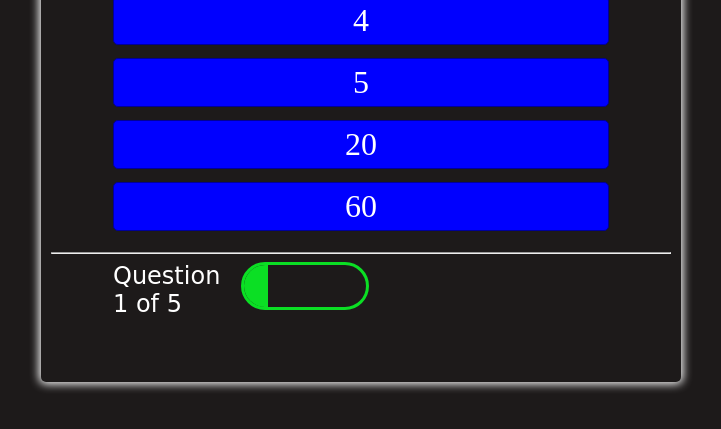
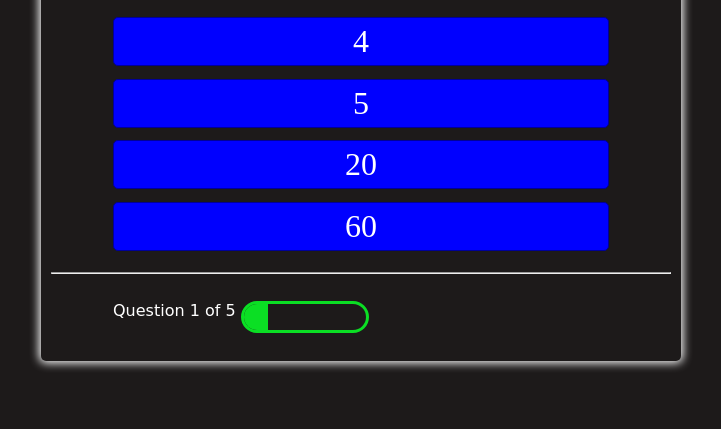
Before and after one commit to tanmichael1/Quiz-Javascript, a plain HTML site: page index.html in a window 1280 px wide. Both pictures are taken after a click on the button "Start". Shown: the part 299-728 px from the top of the page, without its empty margins (279-1000 px from the left). Drawn offline with Linux system fonts and the light colour scheme.

Commit message:
Controls align buttons and change padding

```diff
--- a/index.html
+++ b/index.html
@@ -51,7 +51,7 @@
             </div>
         </div>
         <hr>
-        <div id="hud" style="float:left; width:100vw">
+        <div id="hud">
 
 
             <div id="progressText" class="hud-prefix">
@@ -62,16 +62,16 @@
 
 </div>
 
-
+        <div id="control-buttons" class="controls hud-prefix">
+            <button id="check-btn" class="check-btn btn hide">Check</button>
+            <button id="next-btn" class="next-btn btn hide">Next</button>
+        </div>
 
 
 </div>
 
 
-        <div class="controls">
-            <button id="check-btn" class="check-btn btn hide">Check</button>
-            <button id="next-btn" class="next-btn btn hide">Next</button>
-        </div>
+
     </div>
 
     <div id="end" class="container hide">
--- a/styles.css
+++ b/styles.css
@@ -192,6 +192,7 @@ body.wrong {
   display: flex;
   justify-content: center;
   align-items: center;
+  margin-left: 10%;
 }
 
 .hide {
@@ -260,13 +261,12 @@ body.wrong {
 
 #mainPage {
   /*text-align: center;*/
-  padding-bottom: 5%;
 }
 
 #progressBar {
   float: left;
   width: 10vw;
-  height: 3rem;
+  height: 2rem;
   border: 0.2rem solid rgb(11, 223, 36);
 
   border-radius: 50px;
@@ -280,7 +280,7 @@ body.wrong {
 }
 
 .hud-prefix {
-  font-size: 1.5rem;
+  font-size: 1rem;
   display: inline;
   width: 100%;
 }
@@ -290,12 +290,19 @@ body.wrong {
 }
 
 #hud {
-  display: inline-block;
   justify-content: space-between;
   margin-left: 10%;
+  float: left;
+  width: 100vw;
+  padding-bottom: 3%;
+  padding-top: 3%;
 }
 #progressText {
   display: inline;
   float: left;
   width: 10vw;
 }
+
+#control-buttons {
+  margin-left: 5%;
+}
```
